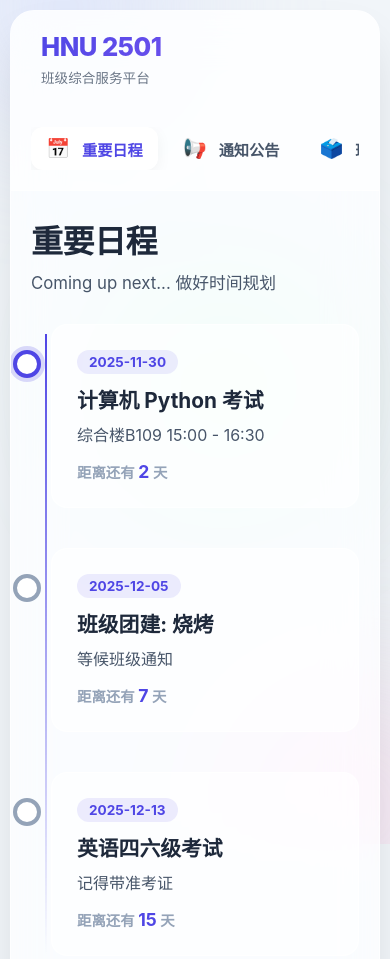
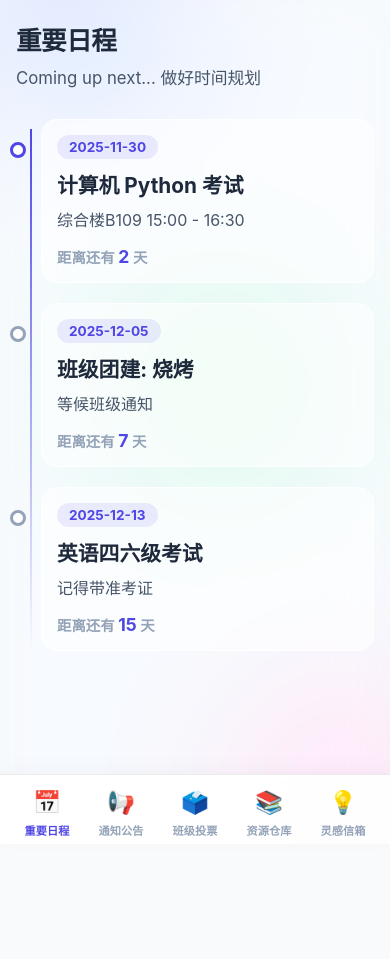
Before and after one commit to Zengchongtai/class-feedback-tool, a plain HTML site: page index.html in a window 390 px wide. Shown: the top 959 px of the page. After the commit the page ends 844 px from the top, so only its background shows below. Drawn offline with Linux system fonts and the light colour scheme.

Commit message:
更新对移动端更好的支持

```diff
--- a/index.html
+++ b/index.html
@@ -252,15 +252,119 @@
         .btn-submit:hover { transform: translateY(-2px); box-shadow: 0 10px 25px rgba(79, 70, 229, 0.4); }
 
         /* 移动端适配 */
+        /* ============================
+           📱 移动端专属样式 (App 风格)
+           ============================ */
         @media (max-width: 768px) {
-            body { align-items: flex-start; height: auto; padding: 10px; overflow-y: auto; }
-            .app-window { flex-direction: column; width: 100%; height: auto; min-height: 90vh; }
-            .sidebar { width: 100%; padding: 20px; border-right: none; border-bottom: var(--glass-border); }
-            .nav-menu { flex-direction: row; overflow-x: auto; }
-            .nav-item { white-space: nowrap; padding: 10px 15px; }
-            .content-area { padding: 25px 20px; }
-            .timeline-container { padding-left: 20px; }
-            .portal-grid { grid-template-columns: repeat(2, 1fr); }
+            /* 1. 重置基础布局：去除窗口感，改为全屏流式 */
+            body {
+                align-items: flex-start;
+                height: auto;
+                overflow-y: auto;
+                background: #f8fafc; /* 手机端使用实色背景防止过卡 */
+            }
+
+            .app-window {
+                flex-direction: column;
+                width: 100%;
+                height: auto;
+                min-height: 100vh;
+                border: none;
+                border-radius: 0;
+                background: transparent;
+                box-shadow: none;
+                overflow: visible;
+            }
+
+            /* 2. 把侧边栏变成【底部导航栏】 */
+            .sidebar {
+                position: fixed;
+                bottom: 0; left: 0; right: 0;
+                width: 100%;
+                height: auto;
+                padding: 8px 10px;
+                padding-bottom: env(safe-area-inset-bottom, 20px); /* 适配全面屏底部黑条 */
+                background: rgba(255, 255, 255, 0.95); /* 不透明度高一点，防止看不清 */
+                backdrop-filter: blur(20px);
+                border-right: none;
+                border-top: 1px solid rgba(0,0,0,0.08);
+                z-index: 1000; /* 保证在最上层 */
+                flex-direction: row;
+                justify-content: center;
+                box-shadow: 0 -5px 20px rgba(0,0,0,0.03);
+            }
+
+            /* 隐藏手机端侧边栏的大标题，节省空间 */
+            .app-brand { display: none; }
+
+            /* 调整导航菜单布局 */
+            .nav-menu {
+                flex-direction: row;
+                width: 100%;
+                justify-content: space-around; /* 均匀分布 */
+                gap: 0;
+            }
+
+            /* 导航按钮样式：图标在上，文字在下 */
+            .nav-item {
+                flex-direction: column;
+                justify-content: center;
+                padding: 6px;
+                border-radius: 8px;
+                font-size: 0.7rem; /* 文字改小 */
+                gap: 4px;
+                white-space: nowrap;
+                color: #94a3b8;
+            }
+
+            .nav-item.active {
+                background: transparent;
+                color: var(--primary-color);
+                box-shadow: none;
+                transform: none; /* 移除位移 */
+            }
+
+            .nav-icon {
+                margin-right: 0;
+                font-size: 1.4rem; /* 图标放大 */
+                margin-bottom: 2px;
+            }
+
+            /* 3. 内容区域适配 */
+            .content-area {
+                padding: 20px 16px;
+                padding-bottom: 100px; /* 底部留出空间给导航栏，防止遮挡 */
+                width: 100%;
+            }
+
+            /* 标题调整 */
+            .section-header h2 { font-size: 1.6rem; }
+
+            /* 搜索栏和筛选栏变成垂直排列 */
+            .toolbar { flex-direction: column; gap: 10px; }
+            .search-box, .filter-select { width: 100%; flex: none; }
+
+            /* 4. 卡片布局调整：变成单列 */
+            .vote-grid, .resource-grid {
+                grid-template-columns: 1fr; /* 强制一列 */
+            }
+
+            /* 传送门保持两列，比较好看 */
+            .portal-grid {
+                grid-template-columns: repeat(2, 1fr);
+            }
+
+            /* 5. 时间轴样式微调 */
+            .timeline-container { padding-left: 25px; }
+            .timeline-item { padding: 15px; margin-bottom: 20px; }
+            /* 调整圆点位置 */
+            .timeline-dot {
+                left: -32px;
+                width: 16px; height: 16px;
+                top: 22px;
+                border-width: 3px;
+                box-shadow: none;
+            }
         }
     </style>
 </head>
@@ -552,7 +656,7 @@
 
 
         // 📚 4. 加载资源
-        // 📚 4. 加载资源 (已修复链接读取问题)
+        // 📚 4. 加载资源 (修复分类失效 Bug 版)
         async function loadResources() {
             try {
                 const response = await fetch('/data/resources.json');
@@ -563,48 +667,59 @@
                 resources = [];
             }
 
-            const container = document.getElementById('resourceGrid');
-            const searchIn = document.getElementById('resSearch');
-            const catIn = document.getElementById('resCategory');
+            // 获取当前页面上的元素
+            const oldSearch = document.getElementById('resSearch');
+            const oldCat = document.getElementById('resCategory');
 
+            // --- 关键修复：克隆节点以清除旧的监听器 ---
+            const newSearch = oldSearch.cloneNode(true);
+            const newCat = oldCat.cloneNode(true);
+
+            // 用新的替换旧的
+            oldSearch.parentNode.replaceChild(newSearch, oldSearch);
+            oldCat.parentNode.replaceChild(newCat, oldCat);
+
+            // --- 渲染逻辑 ---
             const render = () => {
-                const term = searchIn.value.toLowerCase();
-                const cat = catIn.value;
+                // 必须读取【新节点】的值
+                const term = newSearch.value.toLowerCase();
+                const cat = newCat.value;
 
-                const filtered = resources.filter(r =>
-                    (cat === 'all' || r.type === cat) &&
-                    r.title.toLowerCase().includes(term)
-                );
+                const filtered = resources.filter(r => {
+                    // 1. 搜索匹配 (标题或描述)
+                    const matchSearch = r.title.toLowerCase().includes(term) ||
+                                      (r.desc || '').toLowerCase().includes(term);
+
+                    // 2. 分类匹配 (兼容 type 和 category 两种写法)
+                    // JSON里可能是 "type": "software" 也可能是 "category": "software"
+                    const rType = (r.type || r.category || 'other').toLowerCase();
+                    const matchCat = (cat === 'all') || (rType === cat);
+
+                    return matchSearch && matchCat;
+                });
+
+                const container = document.getElementById('resourceGrid');
 
                 if (filtered.length === 0) {
-                    container.innerHTML = '<div style="text-align:center; color:#999; width:100%;">暂无匹配资源</div>';
+                    container.innerHTML = '<div style="text-align:center; color:#94a3b8; width:100%; padding:20px;">📦 暂无匹配资源</div>';
                     return;
                 }
 
-                // 注意这里：href="${r.link}"
                 container.innerHTML = filtered.map(r => `
                     <div class="resource-card">
-                        <div class="res-icon">${r.icon}</div>
+                        <div class="res-icon">${r.icon || '📄'}</div>
                         <div class="res-title">${r.title}</div>
-                        <div class="res-desc">${r.desc}</div>
-                        <a href="${r.link}" target="_blank" class="res-btn">获取资源</a>
+                        <div class="res-desc">${r.desc || '暂无描述'}</div>
+                        <a href="${r.link || '#'}" target="_blank" class="res-btn">获取资源</a>
                     </div>
                 `).join('');
             };
 
-            // 移除旧监听器防止重复绑定 (Clone Node 技巧)
-            const newSearchIn = searchIn.cloneNode(true);
-            const newCatIn = catIn.cloneNode(true);
-            searchIn.parentNode.replaceChild(newSearchIn, searchIn);
-            catIn.parentNode.replaceChild(newCatIn, catIn);
+            // 绑定事件到【新节点】
+            newSearch.addEventListener('input', render);
+            newCat.addEventListener('change', render);
 
-            newSearchIn.addEventListener('input', render);
-            newCatIn.addEventListener('change', render);
-
-            // 确保这些变量指向新的 DOM 元素
-            newSearchIn.value = searchIn.value;
-            newCatIn.value = catIn.value;
-
+            // 初始化渲染
             render();
         }
 
```
